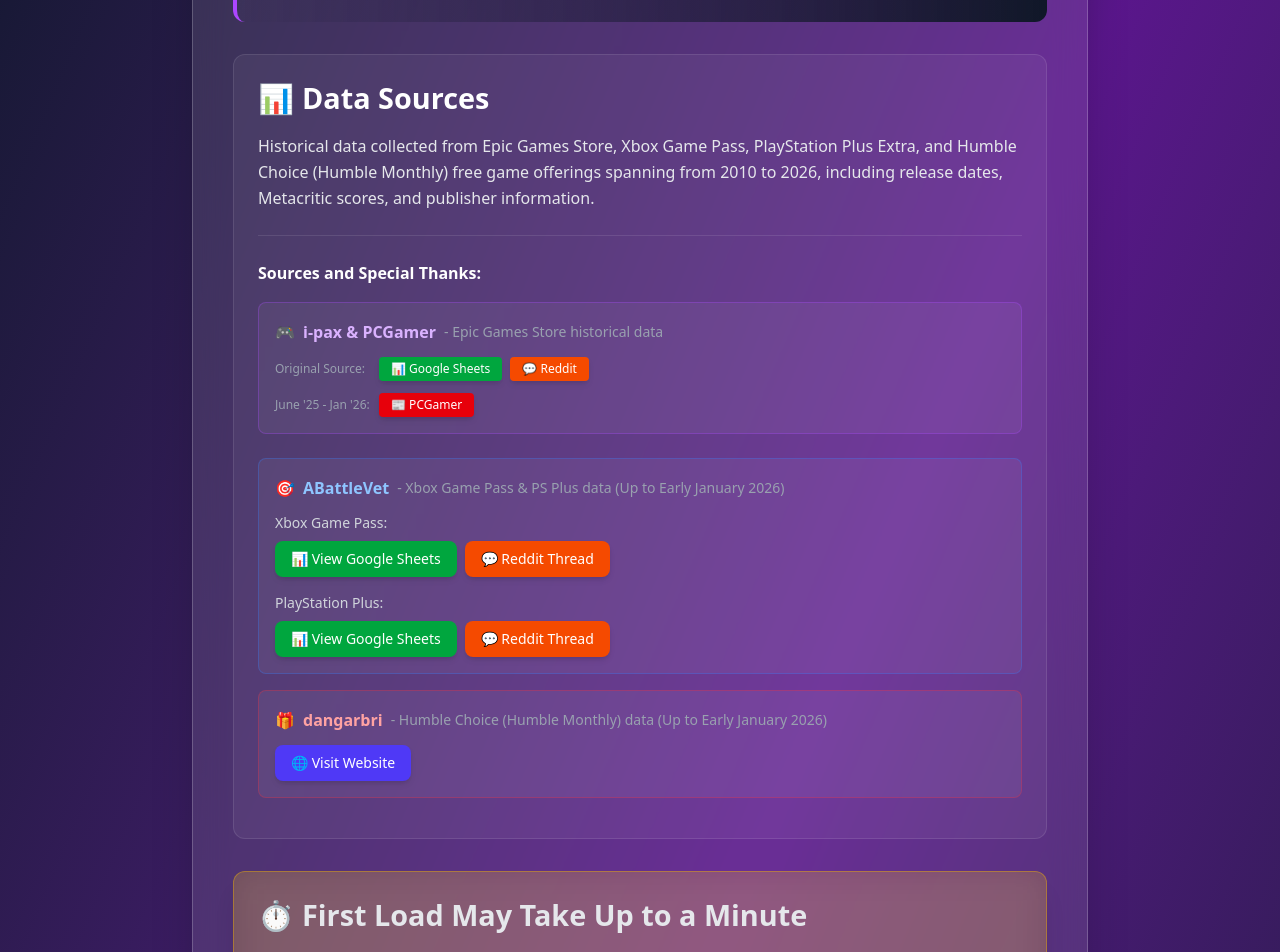
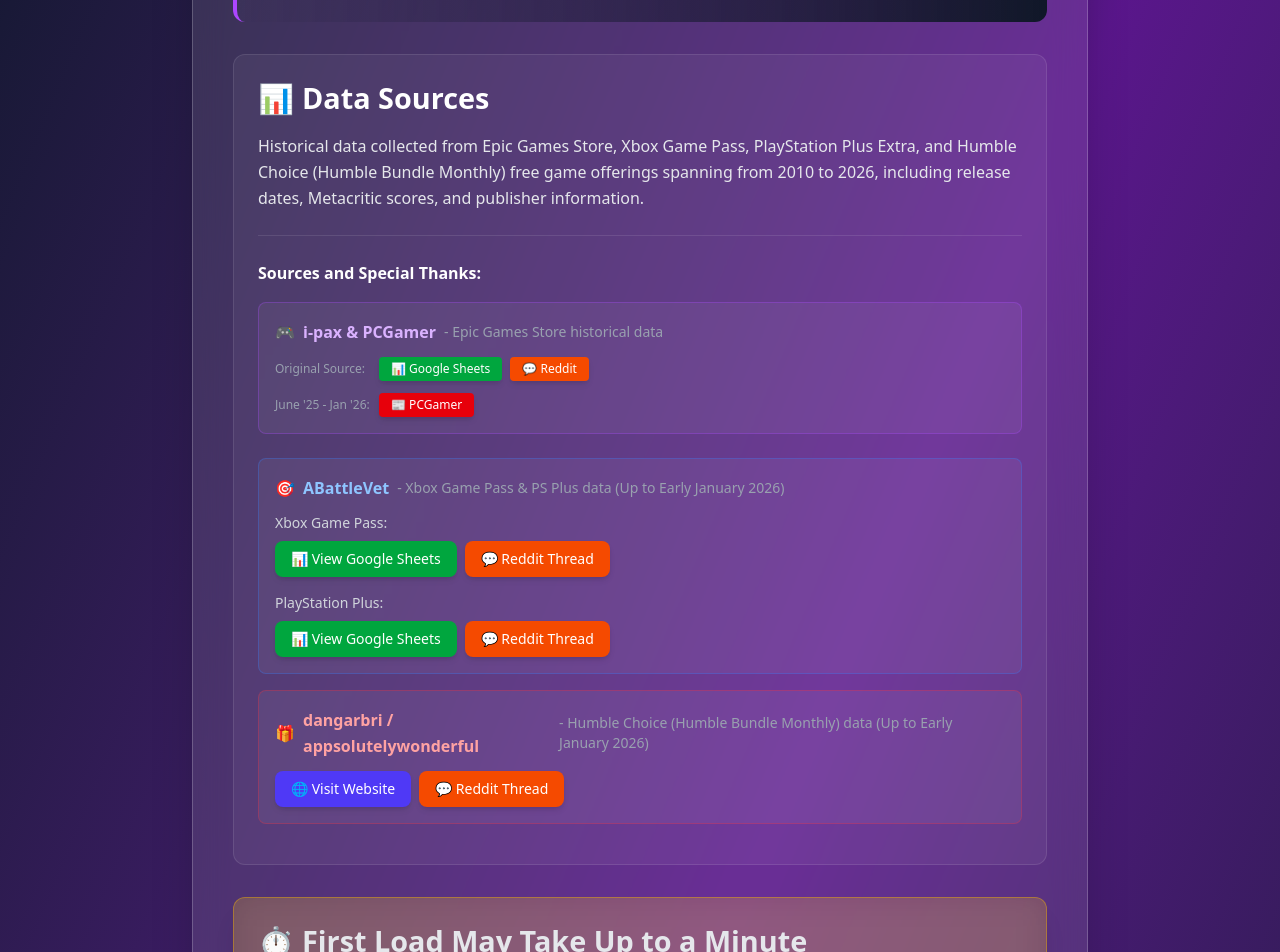
Before and after one commit to lyndon025/epic-gamepass-when, a React (Vite) app: page /about in a window 1280 px wide. Shown: the part 380-1332 px from the top of the page. Built offline with nearby package versions, Linux system fonts and the light colour scheme; no server answers.

Commit message:
added humble monthly mentions

```diff
--- a/src/pages/About.jsx
+++ b/src/pages/About.jsx
@@ -50,7 +50,7 @@
               <div className="space-y-6 text-sm sm:text-base leading-relaxed text-gray-200">
                 <p>
                   Historical data collected from Epic Games Store, Xbox Game
-                  Pass, PlayStation Plus Extra, and Humble Choice (Humble Monthly) free game offerings spanning
+                  Pass, PlayStation Plus Extra, and Humble Choice (Humble Bundle Monthly) free game offerings spanning
                   from 2010 to 2026, including release dates, Metacritic scores,
                   and publisher information.
                 </p>
@@ -170,9 +170,9 @@
                   <div className="mb-4 p-4 bg-white/5 rounded-lg border border-red-500/30">
                     <p className="text-red-300 font-semibold mb-3 flex items-center gap-2">
                       <span>🎁</span>
-                      <span>dangarbri</span>
+                      <span>dangarbri / appsolutelywonderful</span>
                       <span className="text-gray-400 text-sm font-normal">
-                        - Humble Choice (Humble Monthly) data (Up to Early January 2026)
+                        - Humble Choice (Humble Bundle Monthly) data (Up to Early January 2026)
                       </span>
                     </p>
                     <div className="flex flex-col sm:flex-row gap-2">
@@ -183,6 +183,14 @@
                         className="inline-flex items-center justify-center px-4 py-2 bg-indigo-600 hover:bg-indigo-700 text-white font-medium rounded-lg transition-all shadow-md hover:shadow-lg text-sm"
                       >
                         🌐 Visit Website
+                      </a>
+                      <a
+                        href="https://www.reddit.com/r/humblebundles/comments/16gsmku/3_years_ago_i_made_a_searchable_list_of_all/"
+                        target="_blank"
+                        rel="noopener noreferrer"
+                        className="inline-flex items-center justify-center px-4 py-2 bg-orange-600 hover:bg-orange-700 text-white font-medium rounded-lg transition-all shadow-md hover:shadow-lg text-sm"
+                      >
+                        💬 Reddit Thread
                       </a>
                     </div>
                   </div>
```
